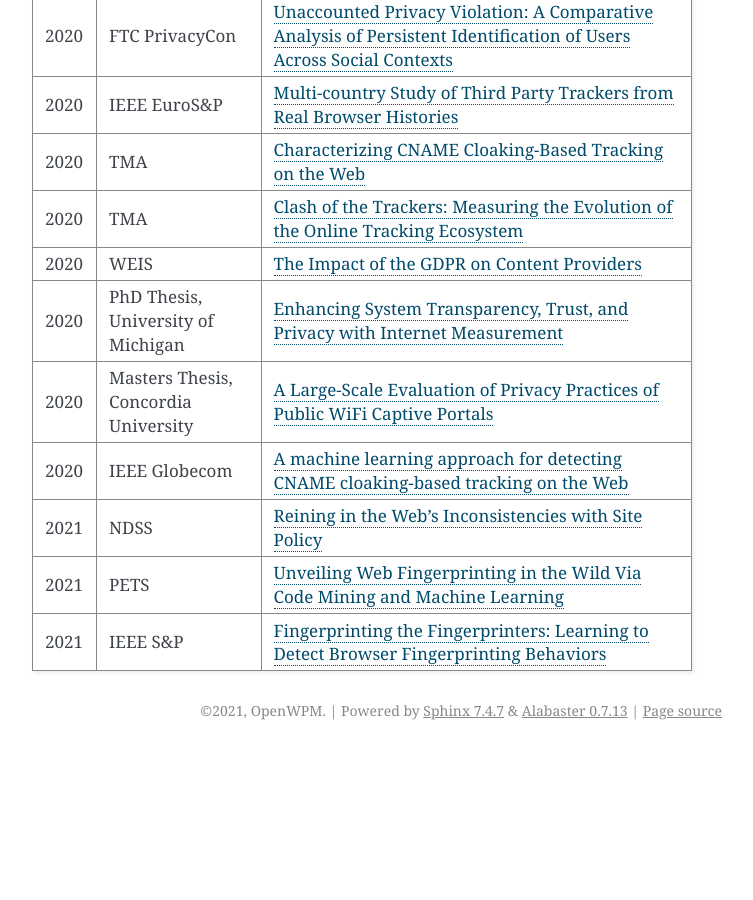
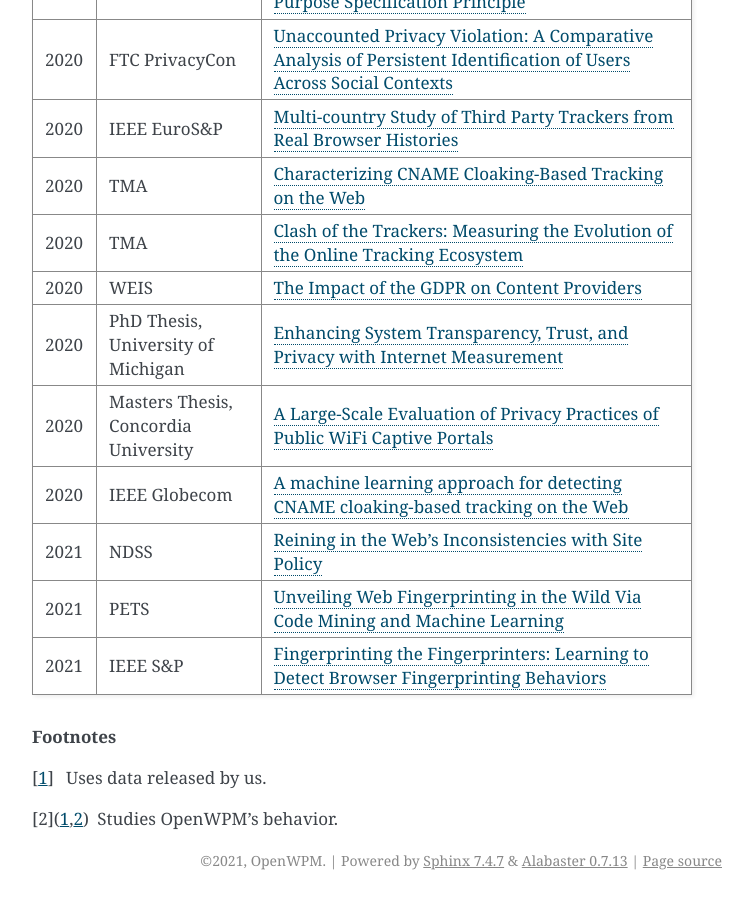
Before and after one commit to openwpm/OpenWPM, a Sphinx documentation site: the page built from docs/Papers.rst, in a window 1280 px wide and 900 px high, scrolled down 4494 px. Shown: the whole window, without its empty margins (388-1141 px from the left). Built offline with Sphinx 7.4.7, drawn with Linux system fonts in a browser that asks for light colours; before the commit the page ends 5244 px from its top, so only the background shows below that; part of the change alters nothing that is shown.

Commit message:
docs(results): add footnotes

```diff
--- a/docs/Papers.rst
+++ b/docs/Papers.rst
@@ -62,7 +62,7 @@ List of Studies that have used OpenWPM
       - `Identifying HTTPS-Protected Netflix Videos in Real-Time <https://dl.acm.org/citation.cfm?id=3029821>`_
     * - 2017
       - WWW
-      - `De-anonymizing Web Browsing Data with Social Networks <http://randomwalker.info/publications/browsing-history-deanonymization.pdf>`_
+      - `De-anonymizing Web Browsing Data with Social Networks <http://randomwalker.info/publications/browsing-history-deanonymization.pdf>`_ [#f1]_
     * - 2017
       - IWPE
       - `Battery Status Not Included: Assessing Privacy in Web Standards <http://randomwalker.info/publications/battery-status-case-study.pdf>`_
@@ -194,13 +194,13 @@ List of Studies that have used OpenWPM
       - `In-Depth Evaluation of Redirect Tracking and Link Usage <https://petsymposium.org/2020/files/papers/issue4/popets-2020-0077.pdf>`_
     * - 2020
       - The Web Conference
-      - `The Representativeness of Automated Web Crawls as a Surrogate for Human Browsing <https://research.mozilla.org/files/2020/02/Jestr_vs_crawl_WWW20202.pdf>`_
+      - `The Representativeness of Automated Web Crawls as a Surrogate for Human Browsing <https://research.mozilla.org/files/2020/02/Jestr_vs_crawl_WWW20202.pdf>`_ [#f2]_
     * - 2020
       - The Web Conference
       - `Apophanies or Epiphanies? How Crawlers Impact Our Understanding of the Web <https://sparta.cs.uiowa.edu/docs/www-2020.pdf>`_
     * - 2020
       - The Web Conference
-      - `Stop Tracking me Bro! Differential Tracking of User Demographics on Hyper-partisan Websites <https://arxiv.org/pdf/2002.00934.pdf>`_
+      - `Stop Tracking me Bro! Differential Tracking of User Demographics on Hyper-partisan Websites <https://arxiv.org/pdf/2002.00934.pdf>`_ [#f2]_
     * - 2020
       - The Web Conference
       - `Beyond the Front Page: Measuring Third Party Dynamics in the Field <https://arxiv.org/pdf/2001.10248.pdf>`_
@@ -252,3 +252,8 @@ List of Studies that have used OpenWPM
     * - 2021
       - IEEE S&P
       - `Fingerprinting the Fingerprinters: Learning to Detect Browser Fingerprinting Behaviors <https://arxiv.org/abs/2008.04480>`_
+
+.. rubric:: Footnotes
+
+.. [#f1] Uses data released by us.
+.. [#f2] Studies OpenWPM’s behavior.
```
